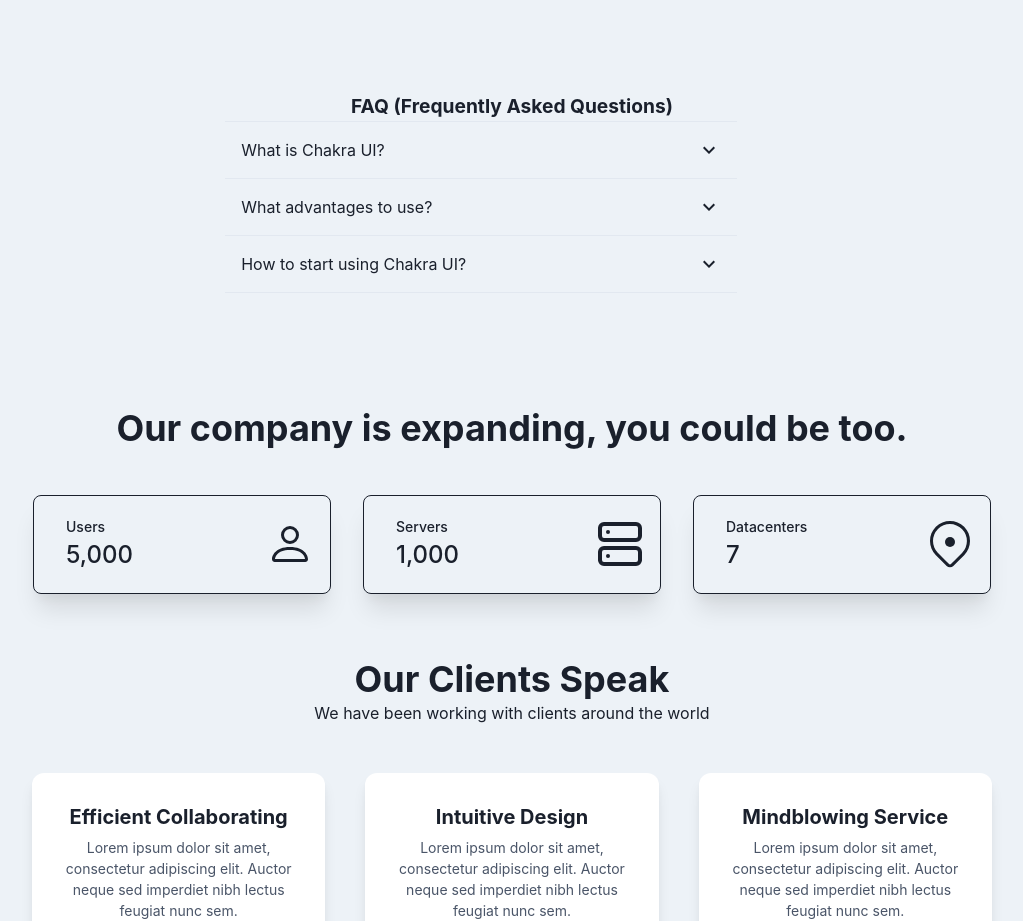
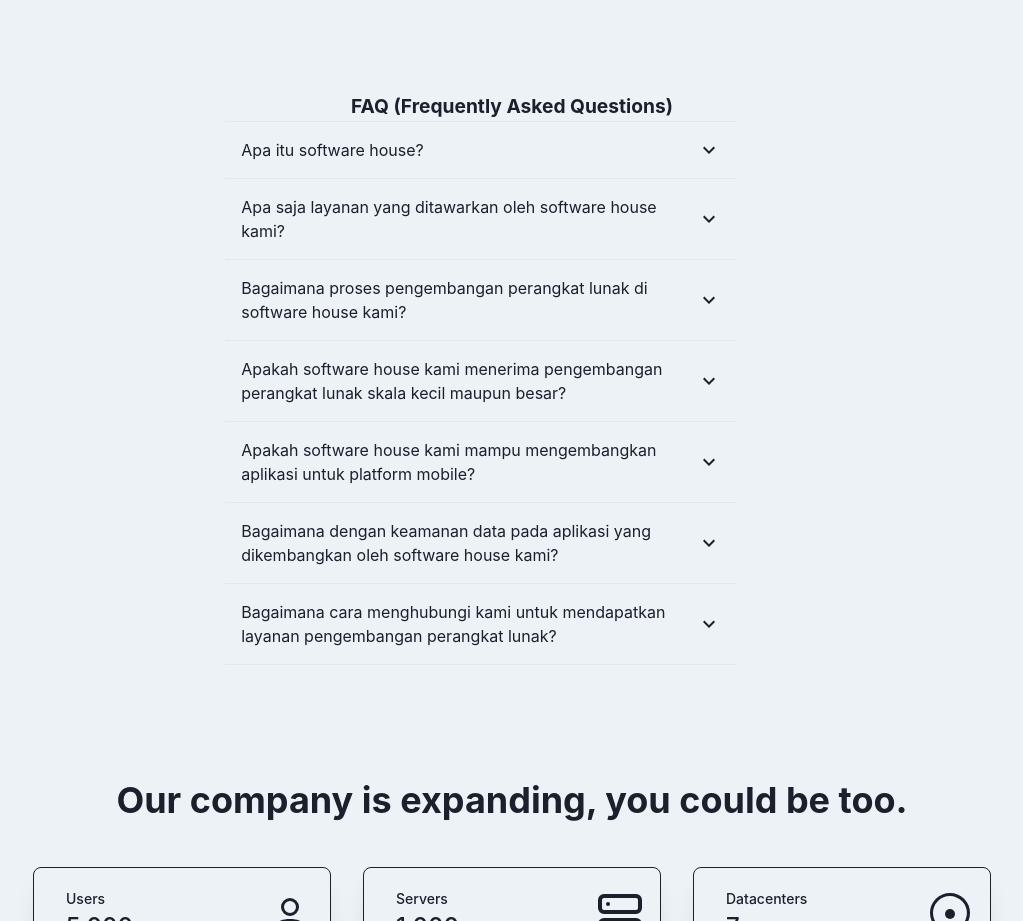
Before and after one commit to digitaldaredevils-id/digitaldaredevils-id, a Next.js app: page / in a window 1280 px wide. Shown: the part 1980-2901 px from the top of the page, without its empty margins (128-1151 px from the left). Built offline with nearby package versions, Linux system fonts and the light colour scheme.

Commit message:
add FAQ data

```diff
--- a/src/components/Accordion/index.js
+++ b/src/components/Accordion/index.js
@@ -12,6 +12,55 @@
 import { ChevronDownIcon } from "@chakra-ui/icons";
 
 export default function SimpleAccordion() {
+  const data = [
+    {
+      id: 1,
+      title: "Apa itu software house?",
+      description: "Sebuah software house adalah perusahaan yang berfokus pada pengembangan perangkat lunak atau aplikasi komputer. Kami menyediakan layanan pengembangan custom software, aplikasi web, dan mobile untuk berbagai kebutuhan bisnis."
+    },
+    {
+      id: 2,
+      title: "Apa saja layanan yang ditawarkan oleh software house kami?",
+      description: `Kami menawarkan berbagai layanan pengembangan perangkat lunak, termasuk:
+        - Pengembangan Custom Software: Kami dapat membantu Anda mengembangkan perangkat lunak sesuai dengan kebutuhan bisnis Anda, dari aplikasi desktop hingga aplikasi berbasis cloud.
+        - Pengembangan Aplikasi Web: Kami dapat membuat aplikasi web yang interaktif dan responsif menggunakan teknologi-teknologi terbaru.
+        - Pengembangan Aplikasi Mobile: Kami dapat membuat aplikasi mobile untuk platform Android dan iOS.
+      `
+    },
+    {
+      id: 3,
+      title: "Bagaimana proses pengembangan perangkat lunak di software house kami?",
+      description: `Proses pengembangan perangkat lunak kami meliputi langkah-langkah berikut:
+        - Analisis Kebutuhan: Kami akan bekerja sama dengan Anda untuk memahami dan mengidentifikasi kebutuhan bisnis Anda secara mendalam.
+        Perancangan: Kami akan merancang arsitektur, struktur database, dan antarmuka pengguna yang sesuai dengan kebutuhan Anda.
+        - Implementasi: Tim kami akan mengembangkan perangkat lunak menggunakan bahasa pemrograman dan teknologi yang relevan.
+        - Pengujian dan Debugging: Kami akan melakukan pengujian terperinci untuk memastikan kualitas perangkat lunak, serta melakukan debugging jika ditemukan bug atau error.
+        - Deployment dan Maintenance: Setelah perangkat lunak siap, kami akan membantu dalam proses deployment dan menyediakan pemeliharaan rutin untuk memastikan kinerja yang optimal.
+      `
+    },
+    {
+      id: 4,
+      title: "Apakah software house kami menerima pengembangan perangkat lunak skala kecil maupun besar?",
+      description: "Ya, kami menyediakan layanan pengembangan perangkat lunak untuk skala kecil maupun besar. Kami memiliki pengalaman dalam mengembangkan berbagai jenis proyek, mulai dari solusi perangkat lunak sederhana hingga sistem yang kompleks dan skala enterprise."
+    },
+    {
+      id: 5,
+      title: "Apakah software house kami mampu mengembangkan aplikasi untuk platform mobile?",
+      description: "Ya, kami memiliki tim pengembangan yang terampil dalam mengembangkan aplikasi mobile untuk platform Android dan iOS. Kami dapat membantu Anda merancang dan mengembangkan aplikasi mobile yang responsif dan kaya fitur."
+    },
+    {
+      id: 6,
+      title: "Bagaimana dengan keamanan data pada aplikasi yang dikembangkan oleh software house kami?",
+      description: "Keamanan data adalah prioritas kami. Kami mengimplementasikan praktik-praktik terbaik dalam pengembangan perangkat lunak untuk melindungi data pelanggan kami, mulai dari enkripsi data hingga kebijakan akses yang ketat."
+    },
+    {
+      id: 7,
+      title: "Bagaimana cara menghubungi kami untuk mendapatkan layanan pengembangan perangkat lunak?",
+      description: "Anda dapat menghubungi kami melalui halaman Kontak di website kami atau mengirimkan email ke alamat yang tercantum. Tim kami akan dengan senang hati membantu Anda dan memberikan solusi terbaik untuk kebutuhan pengembangan perangkat lunak Anda."
+    },
+  ];
+
+
   return (
     <Flex direction={"column"} mb={"3em"} align={"center"} justify={"center"}>
       <Text fontSize={"larger"} fontWeight={"bold"}>
@@ -19,62 +68,26 @@
       </Text>
       <Container>
         <Accordion allowMultiple width="100%" maxW="lg" rounded="lg">
-          <AccordionItem>
+          {data.map((d) => {
+            return <>
+              <AccordionItem id={d.id}>
                 <AccordionButton
                   display="flex"
                   alignItems="center"
                   justifyContent="space-between"
                   p={4}
                 >
-              <Text fontSize="md">What is Chakra UI?</Text>
+                  <Text fontSize="md" align={'left'}>{d.title}</Text>
                   <ChevronDownIcon fontSize="24px" />
                 </AccordionButton>
                 <AccordionPanel pb={4}>
-              <Text color="gray.600">
-                Chakra UI is a simple and modular component library that gives
-                developers the building blocks they need to create web
-                applications.
+                  <Text color="gray.600" align={'left'}>
+                    {d.description}
                   </Text>
                 </AccordionPanel>
               </AccordionItem>
-          <AccordionItem>
-            <AccordionButton
-              display="flex"
-              alignItems="center"
-              justifyContent="space-between"
-              p={4}
-            >
-              <Text fontSize="md">What advantages to use?</Text>
-              <ChevronDownIcon fontSize="24px" />
-            </AccordionButton>
-            <AccordionPanel pb={4}>
-              <Text color="gray.600">
-                Chakra UI offers a variety of advantages including ease of use,
-                accessibility, and customization options. It also provides a
-                comprehensive set of UI components and is fully compatible with
-                React.
-              </Text>
-            </AccordionPanel>
-          </AccordionItem>
-          <AccordionItem>
-            <AccordionButton
-              display="flex"
-              alignItems="center"
-              justifyContent="space-between"
-              p={4}
-            >
-              <Text fontSize="md">How to start using Chakra UI?</Text>
-              <ChevronDownIcon fontSize="24px" />
-            </AccordionButton>
-            <AccordionPanel pb={4}>
-              <Text color="gray.600">
-                To get started with Chakra UI, you can install it via npm or
-                yarn, and then import the components you need in your project.
-                The Chakra UI documentation is also a great resource for getting
-                started and learning more about the library.
-              </Text>
-            </AccordionPanel>
-          </AccordionItem>
+            </>
+          })}
         </Accordion>
       </Container>
     </Flex>
```
Lines whose indentation alone changed are shown as unchanged.
